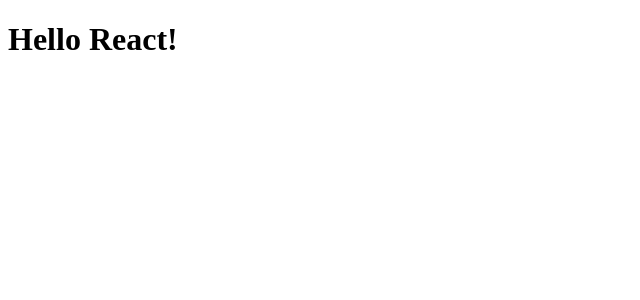
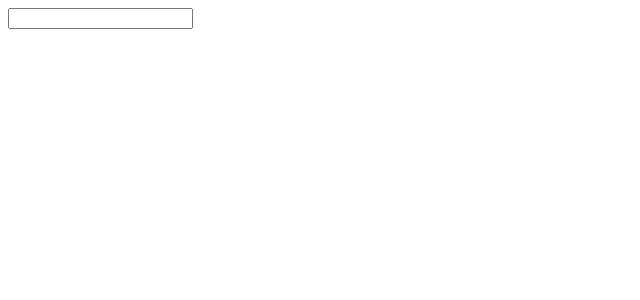
Before and after one commit to taigakiyokawa/ReactToDoApp, a React app: page / in a window 1280 px wide. Shown: the top 300 px of the page, without its empty margins (0-640 px from the left). Built offline with nearby package versions, Linux system fonts and the light colour scheme.

Commit message:
index.jsx: display input characters in real-time

```diff
--- a/src/index.jsx
+++ b/src/index.jsx
@@ -2,8 +2,22 @@
 import { render } from 'react-dom';
 
 class App extends React.Component {
+  constructor(props) {
+    super(props)
+    this.state = { massage: 'something' }
+  }
+
+  onChange(e) {
+    this.setState( {message: e.target.value} )
+  }
+
   render () {
-    return <h1>Hello React!</h1>
+    return (
+      <div>
+        <input type="text" onChange = { this.onChange.bind(this) } />
+        <p>{ this.state.message }</p>
+      </div>
+    )
   }
 }
 
```
